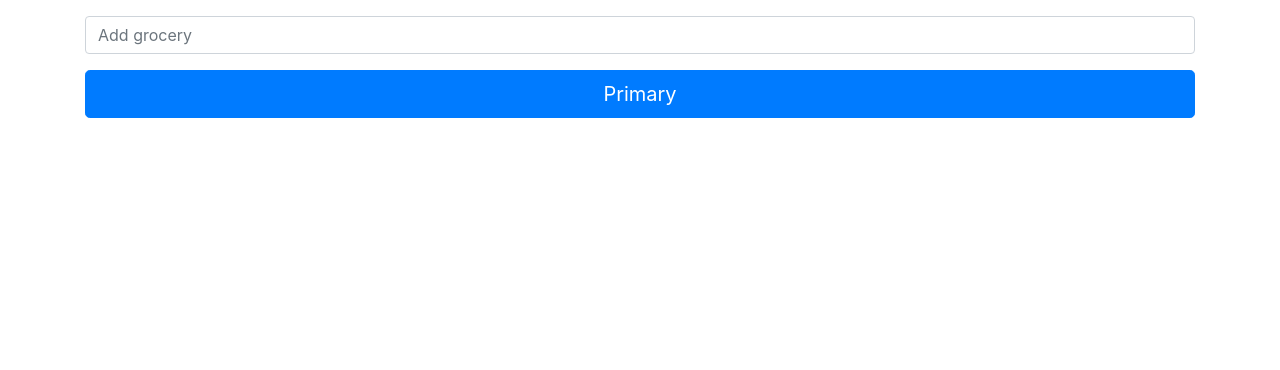
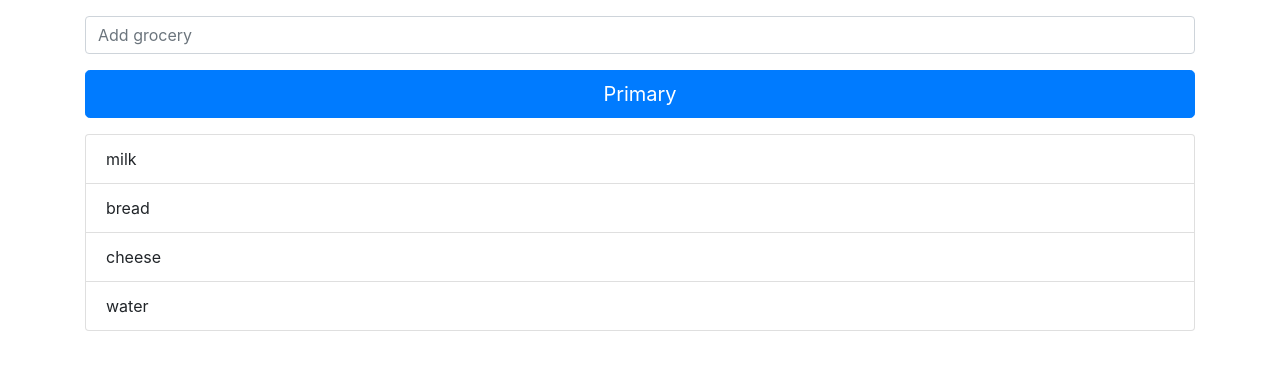
Before and after one commit to eddycaldas/react-grocery-list, a React (Create React App) app: page / in a window 1280 px wide. Shown: the top 370 px of the page. Built offline with nearby package versions, Linux system fonts and the light colour scheme.

Commit message:
added a map funcition

```diff
--- a/src/App.js
+++ b/src/App.js
@@ -40,7 +40,8 @@ class App extends Component {
     const items = this.state.items
     items.push(newItem)
     this.setState({
-      items: items
+      items: items,
+      newItem: ''
     })
     //console.log(items);
   }
@@ -53,14 +54,26 @@ class App extends Component {
             type="text"
             className="form-control mt-3"
             placeholder="Add grocery"
-            onChange={this.inputHandler}/>
+            onChange={this.inputHandler}
+            value={this.state.newItem}/>
         </div>
         <button
           type="button"
-          className="btn btn-lg btn-block btn-primary"
+          className="btn mb-3 btn-lg btn-block btn-primary"
           onClick={this.itemAdding}>
             Primary
         </button>
+
+        <ul className="list-group">
+            {this.state.items.map((item) => {
+              return <li
+                        key={item.id}
+                        className="list-group-item"
+                      >{item.name}</li>
+            })}
+        </ul>
+
+
       </div>
 
     )
```
